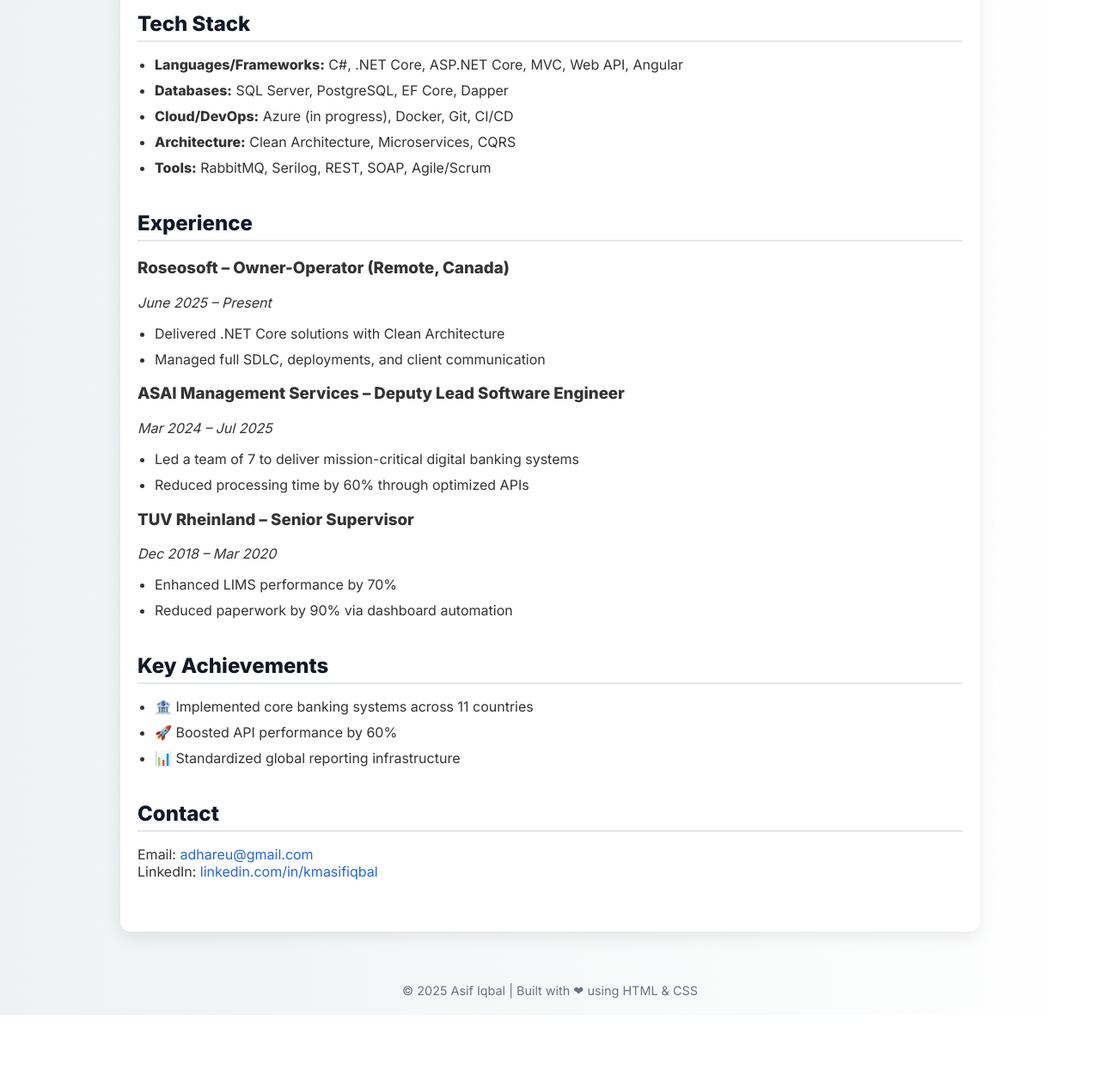
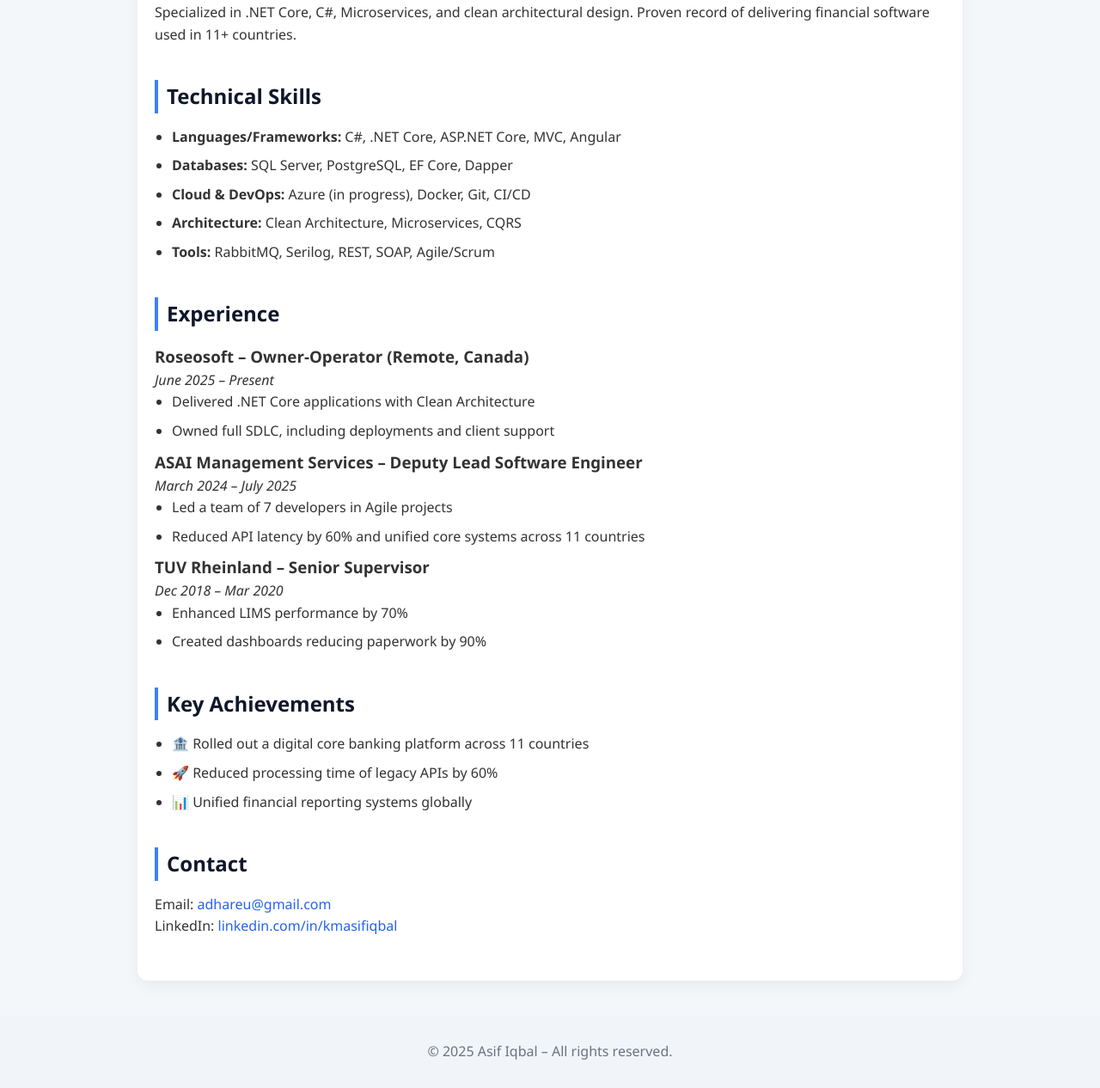
Before and after one commit to adhareu/asifiqbal-portfolio, a plain HTML site: page index.html in a window 1280 px wide. Shown: the part 435-1701 px from the top of the page at 86% size. Before the commit the page ends 1616 px from the top, so only its background shows below. Drawn offline with Linux system fonts and the light colour scheme.

Commit message:
Update index.html

```diff
--- a/index.html
+++ b/index.html
@@ -1,81 +1,95 @@
-
 <!DOCTYPE html>
 <html lang="en">
 <head>
   <meta charset="UTF-8" />
   <meta name="viewport" content="width=device-width, initial-scale=1.0" />
   <title>Asif Iqbal – Senior .NET Developer</title>
-  <link href="https://fonts.googleapis.com/css2?family=Inter:wght@400;600;800&display=swap" rel="stylesheet">
   <style>
+    /* Reset and base styles */
     * {
+      margin: 0;
+      padding: 0;
       box-sizing: border-box;
     }
+
     body {
-      margin: 0;
-      padding: 0;
-      font-family: 'Inter', sans-serif;
-      background: linear-gradient(to right, #eef2f3, #ffffff);
+      font-family: 'Segoe UI', Tahoma, Geneva, Verdana, sans-serif;
+      background: #f4f7f9;
       color: #333;
+      line-height: 1.6;
     }
+
     header {
-      background: #1f2937;
-      color: white;
-      padding: 40px 20px;
+      background: #0f172a;
+      color: #fff;
+      padding: 60px 20px;
       text-align: center;
     }
+
     header h1 {
-      margin: 0;
-      font-size: 2.5em;
+      font-size: 2.8rem;
+      margin-bottom: 10px;
     }
+
     header p {
-      margin-top: 10px;
-      font-size: 1.1em;
-      color: #d1d5db;
+      font-size: 1.1rem;
+      color: #cbd5e1;
     }
+
     .container {
-      max-width: 1000px;
+      max-width: 960px;
       margin: 40px auto;
       padding: 20px;
-      background: #ffffff;
+      background: #fff;
       border-radius: 12px;
-      box-shadow: 0 6px 20px rgba(0, 0, 0, 0.08);
-      animation: fadeIn 1s ease-in-out;
+      box-shadow: 0 6px 16px rgba(0, 0, 0, 0.05);
     }
+
     h2 {
-      color: #111827;
-      border-bottom: 2px solid #e5e7eb;
-      padding-bottom: 5px;
+      color: #0f172a;
+      border-left: 4px solid #3b82f6;
+      padding-left: 10px;
       margin-bottom: 15px;
+      margin-top: 40px;
     }
+
     ul {
       padding-left: 20px;
     }
+
     li {
-      margin-bottom: 10px;
+      margin-bottom: 8px;
     }
+
     a {
       color: #2563eb;
       text-decoration: none;
     }
+
     a:hover {
       text-decoration: underline;
     }
+
+    .section {
+      margin-bottom: 30px;
+    }
+
     footer {
       text-align: center;
-      padding: 20px;
-      font-size: 0.9em;
+      padding: 30px 20px;
       color: #6b7280;
+      background: #f1f5f9;
     }
-    .section {
-      margin-bottom: 40px;
-    }
-    @keyframes fadeIn {
-      from { opacity: 0; transform: translateY(10px); }
-      to { opacity: 1; transform: translateY(0); }
+
+    @media (max-width: 768px) {
+      header h1 {
+        font-size: 2rem;
+      }
     }
   </style>
 </head>
 <body>
+
   <header>
     <h1>Asif Iqbal</h1>
     <p>Senior .NET Developer | Toronto, ON (Relocating Sept 2025)</p>
@@ -84,17 +98,18 @@
   </header>
 
   <div class="container">
+
     <div class="section">
       <h2>About Me</h2>
-      <p>Results-driven Senior .NET Developer with 14+ years of experience designing scalable, enterprise-grade solutions across 11 countries. Specialized in .NET Core, Microservices, and Agile development practices. Passionate about solving complex problems and leading cross-functional teams.</p>
+      <p>I am a results-driven Senior .NET Developer with over 14 years of experience building scalable, enterprise-grade solutions. Specialized in .NET Core, C#, Microservices, and clean architectural design. Proven record of delivering financial software used in 11+ countries.</p>
     </div>
 
     <div class="section">
-      <h2>Tech Stack</h2>
+      <h2>Technical Skills</h2>
       <ul>
-        <li><strong>Languages/Frameworks:</strong> C#, .NET Core, ASP.NET Core, MVC, Web API, Angular</li>
+        <li><strong>Languages/Frameworks:</strong> C#, .NET Core, ASP.NET Core, MVC, Angular</li>
         <li><strong>Databases:</strong> SQL Server, PostgreSQL, EF Core, Dapper</li>
-        <li><strong>Cloud/DevOps:</strong> Azure (in progress), Docker, Git, CI/CD</li>
+        <li><strong>Cloud & DevOps:</strong> Azure (in progress), Docker, Git, CI/CD</li>
         <li><strong>Architecture:</strong> Clean Architecture, Microservices, CQRS</li>
         <li><strong>Tools:</strong> RabbitMQ, Serilog, REST, SOAP, Agile/Scrum</li>
       </ul>
@@ -102,46 +117,49 @@
 
     <div class="section">
       <h2>Experience</h2>
+
       <h3>Roseosoft – Owner-Operator (Remote, Canada)</h3>
       <p><em>June 2025 – Present</em></p>
       <ul>
-        <li>Delivered .NET Core solutions with Clean Architecture</li>
-        <li>Managed full SDLC, deployments, and client communication</li>
+        <li>Delivered .NET Core applications with Clean Architecture</li>
+        <li>Owned full SDLC, including deployments and client support</li>
       </ul>
 
       <h3>ASAI Management Services – Deputy Lead Software Engineer</h3>
-      <p><em>Mar 2024 – Jul 2025</em></p>
+      <p><em>March 2024 – July 2025</em></p>
       <ul>
-        <li>Led a team of 7 to deliver mission-critical digital banking systems</li>
-        <li>Reduced processing time by 60% through optimized APIs</li>
+        <li>Led a team of 7 developers in Agile projects</li>
+        <li>Reduced API latency by 60% and unified core systems across 11 countries</li>
       </ul>
 
       <h3>TUV Rheinland – Senior Supervisor</h3>
       <p><em>Dec 2018 – Mar 2020</em></p>
       <ul>
         <li>Enhanced LIMS performance by 70%</li>
-        <li>Reduced paperwork by 90% via dashboard automation</li>
+        <li>Created dashboards reducing paperwork by 90%</li>
       </ul>
     </div>
 
     <div class="section">
       <h2>Key Achievements</h2>
       <ul>
-        <li>🏦 Implemented core banking systems across 11 countries</li>
-        <li>🚀 Boosted API performance by 60%</li>
-        <li>📊 Standardized global reporting infrastructure</li>
+        <li>🏦 Rolled out a digital core banking platform across 11 countries</li>
+        <li>🚀 Reduced processing time of legacy APIs by 60%</li>
+        <li>📊 Unified financial reporting systems globally</li>
       </ul>
     </div>
 
     <div class="section">
       <h2>Contact</h2>
       <p>Email: <a href="mailto:adhareu@gmail.com">adhareu@gmail.com</a><br>
-      LinkedIn: <a href="https://linkedin.com/in/kmasifiqbal" target="_blank">linkedin.com/in/kmasifiqbal</a></p>
+         LinkedIn: <a href="https://linkedin.com/in/kmasifiqbal" target="_blank">linkedin.com/in/kmasifiqbal</a>
+      </p>
     </div>
   </div>
 
   <footer>
-    &copy; 2025 Asif Iqbal | Built with ❤ using HTML & CSS
+    &copy; 2025 Asif Iqbal – All rights reserved.
   </footer>
+
 </body>
 </html>
```
